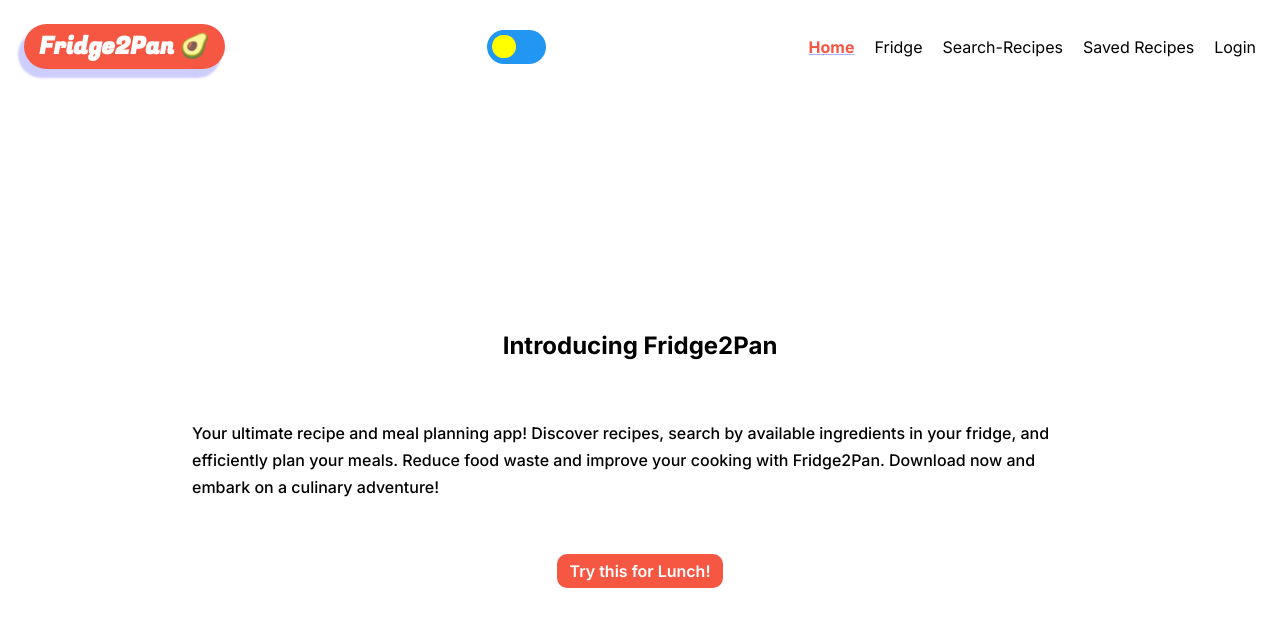
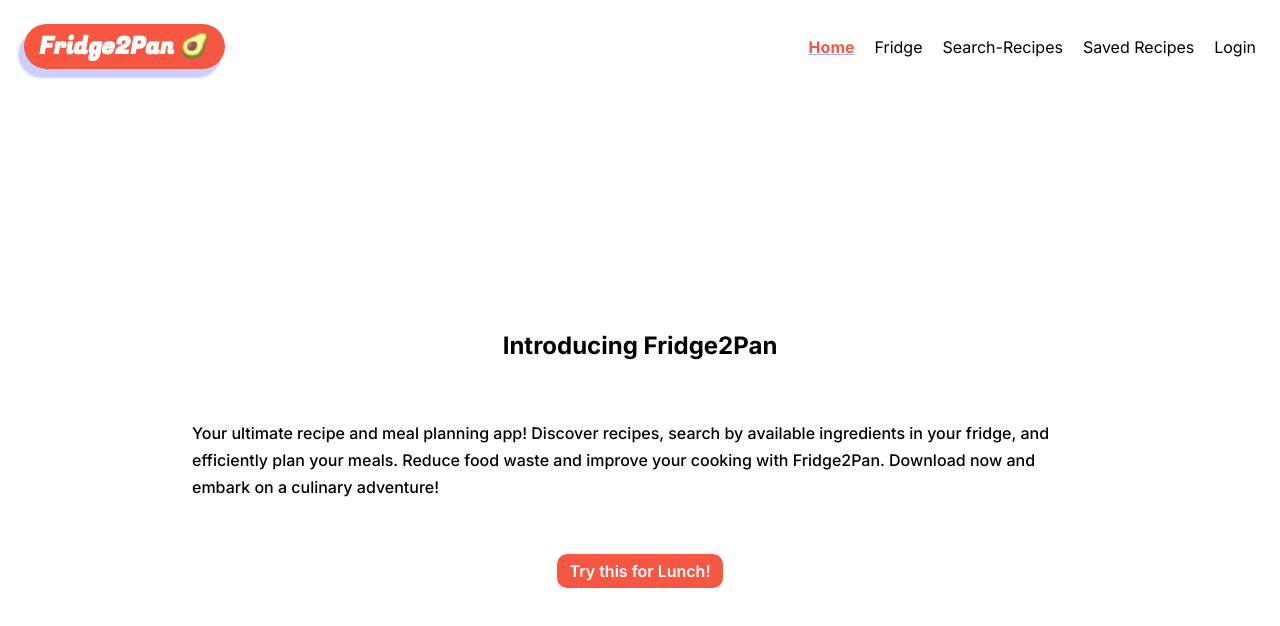
Before and after one commit to mavSeneris/Fridge2Pan, a React (Vite) app: page / in a window 1280 px wide. Shown: the top 626 px of the page. Built offline with nearby package versions, Linux system fonts and the light colour scheme; no server answers.

Commit message:
moved the darkmode toggle inside the nav-menu

```diff
--- a/src/components/Header.jsx
+++ b/src/components/Header.jsx
@@ -55,11 +55,6 @@ export default function Header({ toggleDarkMode, isDarkMode, darkTheme}) {
       <Link to="/">
         <h1 className="main-logo" style={mainLogoDark}>Fridge2Pan 🥑</h1>
       </Link>
-
-      <label className="switch" >
-          <input type="checkbox" onClick={toggleDarkMode}/>
-          <span className="slider"></span>
-      </label>
 
       <nav className="nav-menu">
         <NavLink
@@ -136,6 +131,12 @@ export default function Header({ toggleDarkMode, isDarkMode, darkTheme}) {
           transition={{ duration: 0.6 }}
           style={darkTheme}
         >
+
+          <label className="switch" >
+              <input type="checkbox" onClick={toggleDarkMode}/>
+              <span className="slider"></span>
+          </label>
+
           <NavLink
             to="/"
             style={({ isActive }) => (isActive ? burgerActiveStyles : null)}
```
